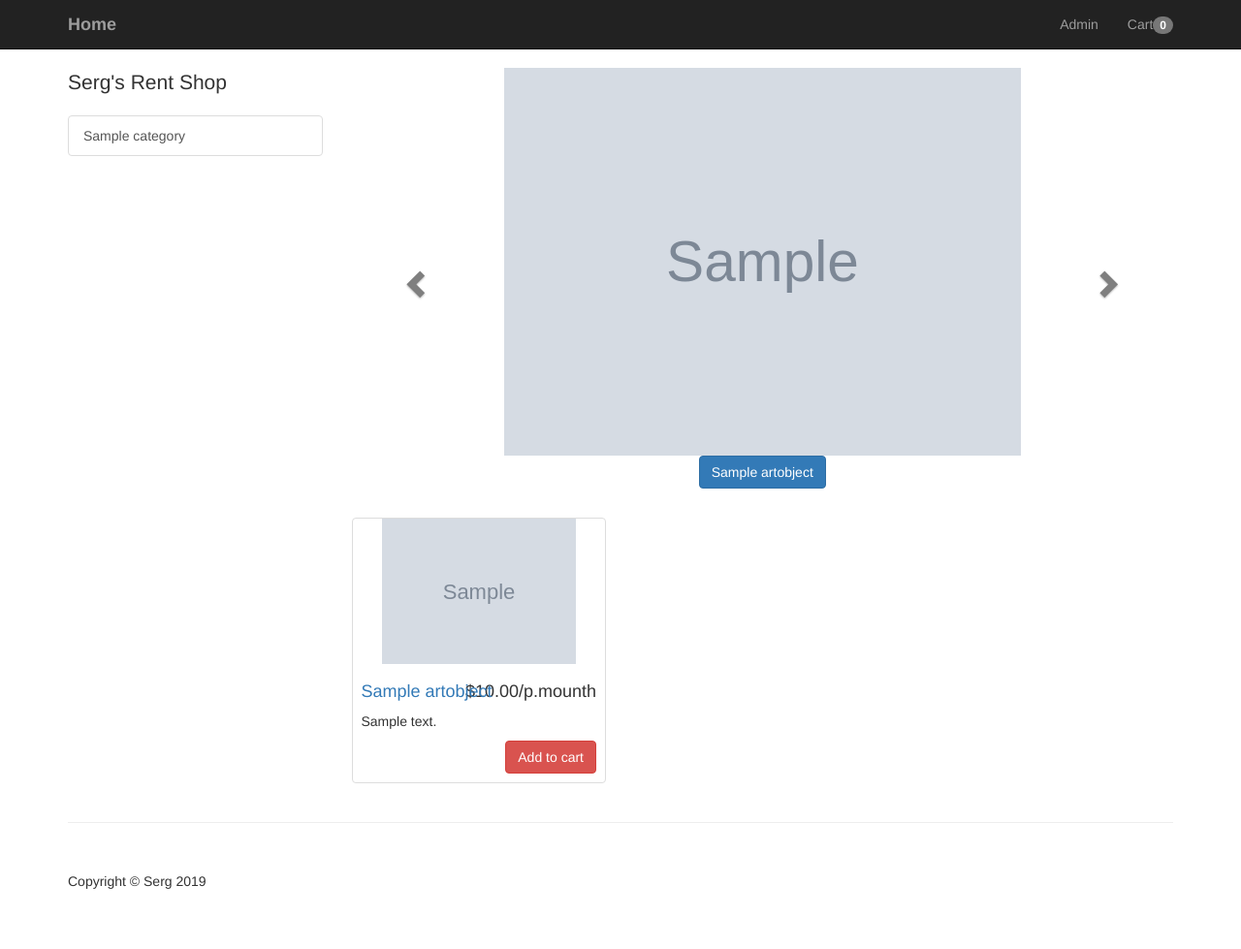
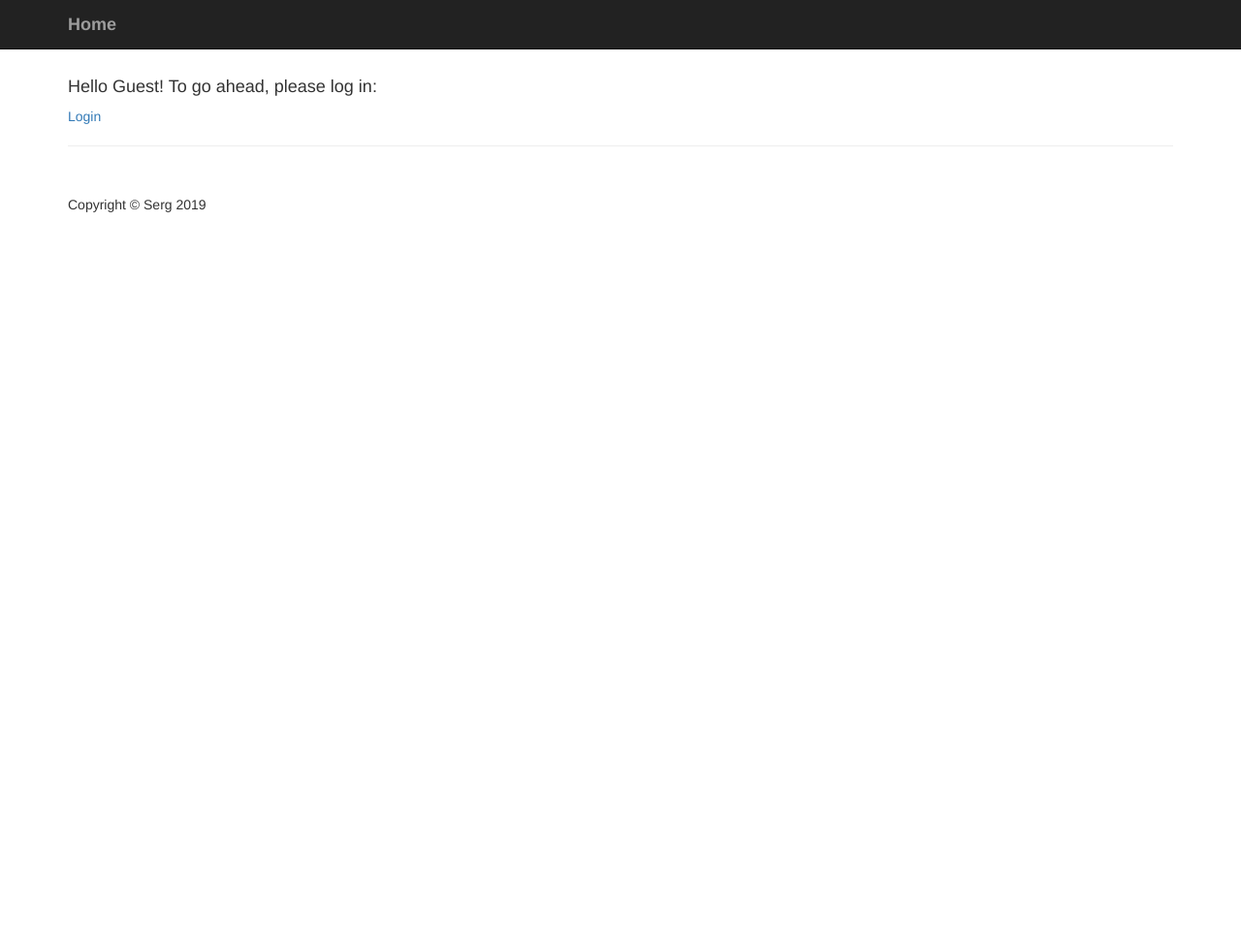
Before and after one commit to salozher/webshop_test1, a Django app: page / in a window 1280 px wide. Shown: the whole page at 97% size. After the commit the page ends 219 px from the top, so only its background shows below. Run offline with Django 3.2, Linux system fonts and the light colour scheme; tables that the repository leaves empty hold one stand-in row (values such as "Sample post"); grey boxes marked "Sample" are stand-in pictures; some libraries are stand-ins or nearby versions.

Commit message:
updated Cart - only possible to see available items in all views added authentication screen and log off link

```diff
--- a/ecomapp/templates/base.html
+++ b/ecomapp/templates/base.html
@@ -52,10 +52,20 @@
                 {% endif %}
             </ul>
 
+            {% if user.is_authenticated %}
+                <ul class="nav navbar-nav navbar-right">
+                    <li class="nav" style="color: white"><strong>You are logged in as {{ user.username }}
+                    </strong></li>
+                    <li><a href="{% url 'logout' %}">Logout</a></li>
+                </ul>
+
+
+
             <ul class="nav navbar-nav navbar-right">
-                <li> <a href="{% url 'admin:index' %}">Admin</a></li>
+                <li><a href="{% url 'admin:index' %}">Admin</a></li>
                 <li><a href="{% url "cart" %}">Cart<span class='badge'>{{ cart.items.count }}</span></a></li>
             </ul>
+            {% endif %}
         </div>
         <!-- /.navbar-collapse -->
     </div>
@@ -64,84 +74,8 @@
 <!-- Page Content -->
 <div class="container">
     {% block content %}
-        <div class="row">
-            <div class="col-md-3">
-                <p class="lead">Serg's Rent Shop</p>
-                <div class="list-group">
-                    {% for category in  categories %}
-                        <a href={{ category.get_absolute_url }} class="list-group-item">{{ category.name }}</a>
-                    {% endfor %}
-                </div>
-            </div>
 
-            <div class="col-md-9">
-                {#                jQuery.js must be first, bootstrap.js - second. (in the end of this html file)#}
-                {#                otherwise carousel will not work!!!#}
-                <div class="row carousel-holder">
-                    <div class="col-md-12">
-                        <div id="carousel-example-generic" class="carousel slide" data-ride="carousel">
-                            <div class="carousel-inner">
-                                {% for product in products %}
-                                    {% if forloop.first %}
-                                        <div class="item active">
-                                            <img class="slide-image" src="{{ product.image.url }}"
-                                                 alt="" style="width: auto; height: 400px; margin: 0 auto ">
-                                            <div class="align-content-center" style="width: available">
-                                                <a href="{{ product.get_absolute_url }}" style="position: center">
-                                                    <button class="btn btn-primary center-block"
-                                                            style="position: center">{{ product.title }}</button>
-                                                </a>
-                                            </div>
-                                        </div>
-                                    {% else %}
-                                        <div class="item">
-                                            <img class="slide-image" src="{{ product.image.url }}"
-                                                 alt="" style="width: auto; height: 400px; margin: 0 auto ">
-                                            <a href="{{ product.get_absolute_url }}">
-                                                <button class="btn btn-primary center-block"
-                                                        style="position: center">{{ product.title }}</button>
-                                            </a>
-                                        </div>
-                                    {% endif %}
-                                {% endfor %}
-                            </div>
-                            <a class="left carousel-control" href="#carousel-example-generic" data-slide="prev"
-                               style="background: transparent">
-                                <span class="glyphicon glyphicon-chevron-left" style="color: black"></span>
-                            </a>
-                            <a class="right carousel-control" href="#carousel-example-generic" data-slide="next"
-                               style="background: transparent">
-                                <span class="glyphicon glyphicon-chevron-right" style="color: black"></span>
-                            </a>
-                        </div>
-                    </div>
 
-                </div>
-
-                <div class="row">
-                    {% for product in products %}
-                        <div class="col-sm-4 col-lg-4 col-md-4">
-                            <div class="thumbnail">
-                                <img src="{{ product.image.url }}" alt="" style="width: 200px; height: auto">
-                                <div class="caption" style="height: auto">
-                                    <h4 class="pull-right">${{ product.price }}/p.mounth</h4>
-                                    <h4><a href={{ product.get_absolute_url }}>{{ product.title }}</a></h4>
-
-                                    <p>{{ product.description }}</p>
-{#                                    <a class="pull-left" >#}
-{#href="{% url "add_to_cart" product_slug=product.slug %}"#}
-{#                                        <input class="pull-left" type="number" value="{{product.renttime}}" step="1">Rent duration (month)</input>#}
-{#                                    </a>#}
-                                    <a class="pull-right" href="{% url "add_to_cart" product_slug=product.slug %}">
-                                        <button class="btn btn-danger">Add to cart</button>
-                                    </a>
-                                </div>
-                            </div>
-                        </div>
-                    {% endfor %}
-                </div>
-            </div>
-        </div>
     {% endblock content %}
 </div>
 <!-- /.container -->
--- /dev/null
+++ b/ecomapp/templates/home.html
@@ -0,0 +1,89 @@
+{% extends 'base.html' %}
+
+
+{% block content %}
+    {% if user.is_authenticated %}
+    <div class="row">
+        <div class="col-md-3">
+            <p class="lead">Serg's Rent Shop</p>
+            <div class="list-group">
+                {% for category in  categories %}
+                    <a href={{ category.get_absolute_url }} class="list-group-item">{{ category.name }}</a>
+                {% endfor %}
+            </div>
+        </div>
+
+        <div class="col-md-9">
+            {#                jQuery.js must be first, bootstrap.js - second. (in the end of this html file)#}
+            {#                otherwise carousel will not work!!!#}
+            <div class="row carousel-holder">
+                <div class="col-md-12">
+                    <div id="carousel-example-generic" class="carousel slide" data-ride="carousel">
+                        <div class="carousel-inner">
+                            {% for product in products %}
+                                {% if forloop.first %}
+                                    <div class="item active">
+                                        <img class="slide-image" src="{{ product.image.url }}"
+                                             alt="" style="width: auto; height: 400px; margin: 0 auto ">
+                                        <div class="align-content-center" style="width: available">
+                                            <a href="{{ product.get_absolute_url }}" style="position: center">
+                                                <button class="btn btn-primary center-block"
+                                                        style="position: center">{{ product.title }}</button>
+                                            </a>
+                                        </div>
+                                    </div>
+                                {% else %}
+                                    <div class="item">
+                                        <img class="slide-image" src="{{ product.image.url }}"
+                                             alt="" style="width: auto; height: 400px; margin: 0 auto ">
+                                        <a href="{{ product.get_absolute_url }}">
+                                            <button class="btn btn-primary center-block"
+                                                    style="position: center">{{ product.title }}</button>
+                                        </a>
+                                    </div>
+                                {% endif %}
+                            {% endfor %}
+                        </div>
+                        <a class="left carousel-control" href="#carousel-example-generic" data-slide="prev"
+                           style="background: transparent">
+                            <span class="glyphicon glyphicon-chevron-left" style="color: black"></span>
+                        </a>
+                        <a class="right carousel-control" href="#carousel-example-generic" data-slide="next"
+                           style="background: transparent">
+                            <span class="glyphicon glyphicon-chevron-right" style="color: black"></span>
+                        </a>
+                    </div>
+                </div>
+
+            </div>
+
+            <div class="row">
+                {% for product in products %}
+                    <div class="col-sm-4 col-lg-4 col-md-4">
+                        <div class="thumbnail">
+                            <img src="{{ product.image.url }}" alt="" style="width: 200px; height: auto">
+                            <div class="caption" style="height: auto">
+                                <h4 class="pull-right">${{ product.price }}/p.mounth</h4>
+                                <h4><a href={{ product.get_absolute_url }}>{{ product.title }}</a></h4>
+
+                                <p>{{ product.description }}</p>
+                                {#                                 <a class="pull-left" >#}
+                                {#href="{% url "add_to_cart" product_slug=product.slug %}"#}
+                                {#                                     <input class="pull-left" type="number" value="{{product.renttime}}" step="1">Rent duration (month)</input>#}
+                                {#                                 </a>#}
+                                <a class="pull-right" href="{% url "add_to_cart" product_slug=product.slug %}">
+                                    <button class="btn btn-danger">Add to cart</button>
+                                </a>
+                            </div>
+                        </div>
+                    </div>
+                {% endfor %}
+            </div>
+        </div>
+    </div>
+    {% else %}
+        <h4>Hello Guest! To go ahead, please log in:</h4>
+        <a href="{% url 'login' %}">Login</a>
+
+    {% endif %}
+{% endblock content %}
--- a/ecomapp/urls.py
+++ b/ecomapp/urls.py
@@ -1,8 +1,12 @@
 from django.conf.urls import url
+from django.contrib.auth import views
 from django.urls import path
-from .views import base_view, product_view, category_view, cart_view, add_to_cart_view, remove_from_cart_view
+from .views import home_view, product_view, category_view, cart_view, add_to_cart_view, remove_from_cart_view
 
 urlpatterns = [
+    path('login/', views.LoginView.as_view(), name='login'),
+    path('logout/', views.LogoutView.as_view(), name='logout'),
+
     # url(r'^category/(?P<category_slug>[-\W]+)/S', category_view, name='category_detail'),
     path('category/<str:category_slug>/', category_view, name='category_detail'),
 
@@ -19,5 +23,5 @@ urlpatterns = [
     path('remove_from_cart/<str:product_slug>/', remove_from_cart_view, name='remove_from_cart'),
 
     # url(r'^$', base_view, name='base'),
-    path('', base_view, name='base')
+    path('', home_view, name='home')
 ]
--- a/ecomapp/views.py
+++ b/ecomapp/views.py
@@ -4,7 +4,7 @@ from ecomapp.models import Category, ArtObject, CartItem, Cart
 
 
 
-def base_view(request):
+def home_view(request):
     try:
         cart_id = request.session['cart_id']
         cart = Cart.objects.get(id = cart_id)
@@ -23,7 +23,7 @@ def base_view(request):
         'cart': cart,
     }
     # returns render(request, template of certain product or element, context dictionary)
-    return render(request, 'base.html', context)
+    return render(request, 'home.html', context)
 
 
 def product_view(request, product_slug):
```
Also changed, not shown: ecomapp/templates/registration/login.html (added, +37 -0 lines).
